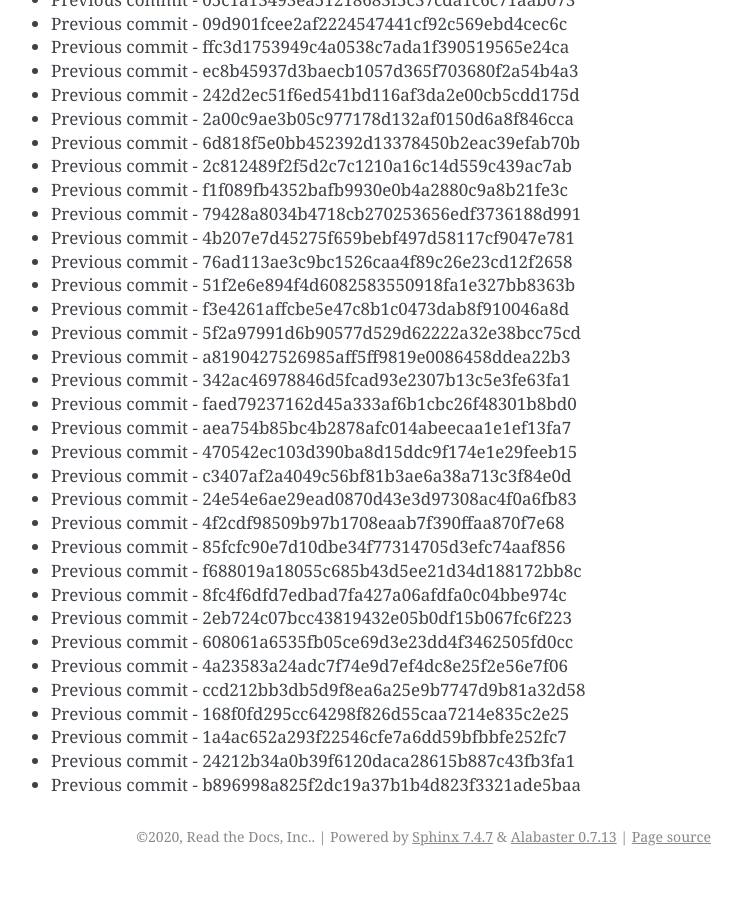
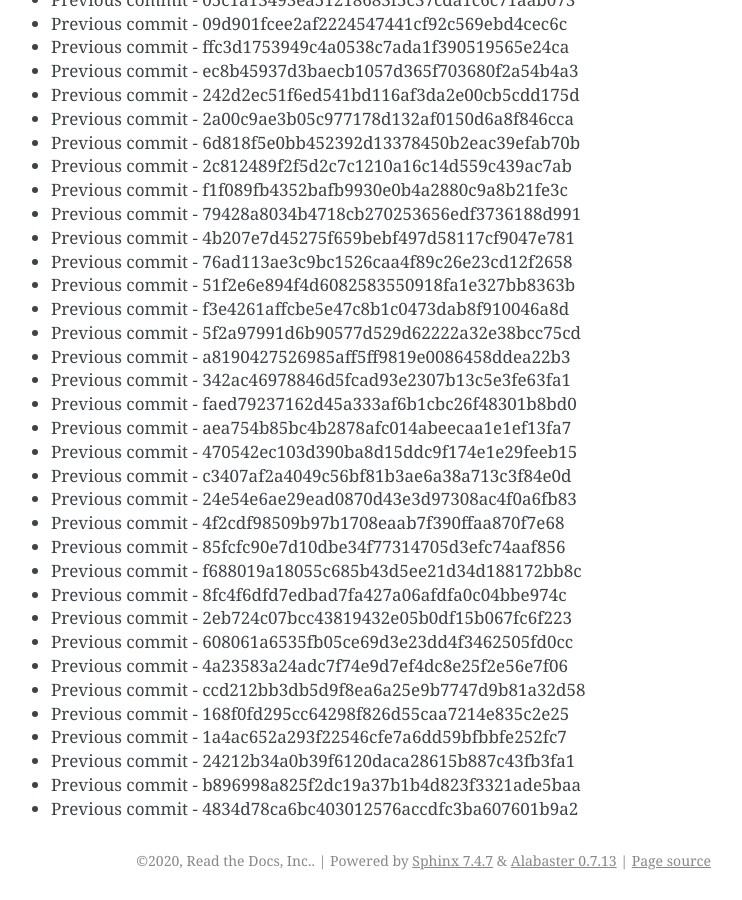
Before and after one commit to readthedocs/rtd-git-stresstest, a Sphinx documentation site: the page built from docs/updates.rst, in a window 1280 px wide and 900 px high, scrolled down 8247 px. Shown: the whole window, without its empty margins (399-1141 px from the left). Built offline with Sphinx 7.4.7, drawn with Linux system fonts in a browser that asks for light colours; before the commit the page ends 9123 px from its top, so only the background shows below that.

Commit message:
Generating commit from previous: 4834d78ca6bc403012576accdfc3ba607601b9a2

```diff
--- a/docs/updates.rst
+++ b/docs/updates.rst
@@ -378,3 +378,4 @@ It can be tested for any performance characteristics.
 * Previous commit - 1a4ac652a293f22546cfe7a6dd59bfbbfe252fc7
 * Previous commit - 24212b34a0b39f6120daca28615b887c43fb3fa1
 * Previous commit - b896998a825f2dc19a37b1b4d823f3321ade5baa
+* Previous commit - 4834d78ca6bc403012576accdfc3ba607601b9a2
```
